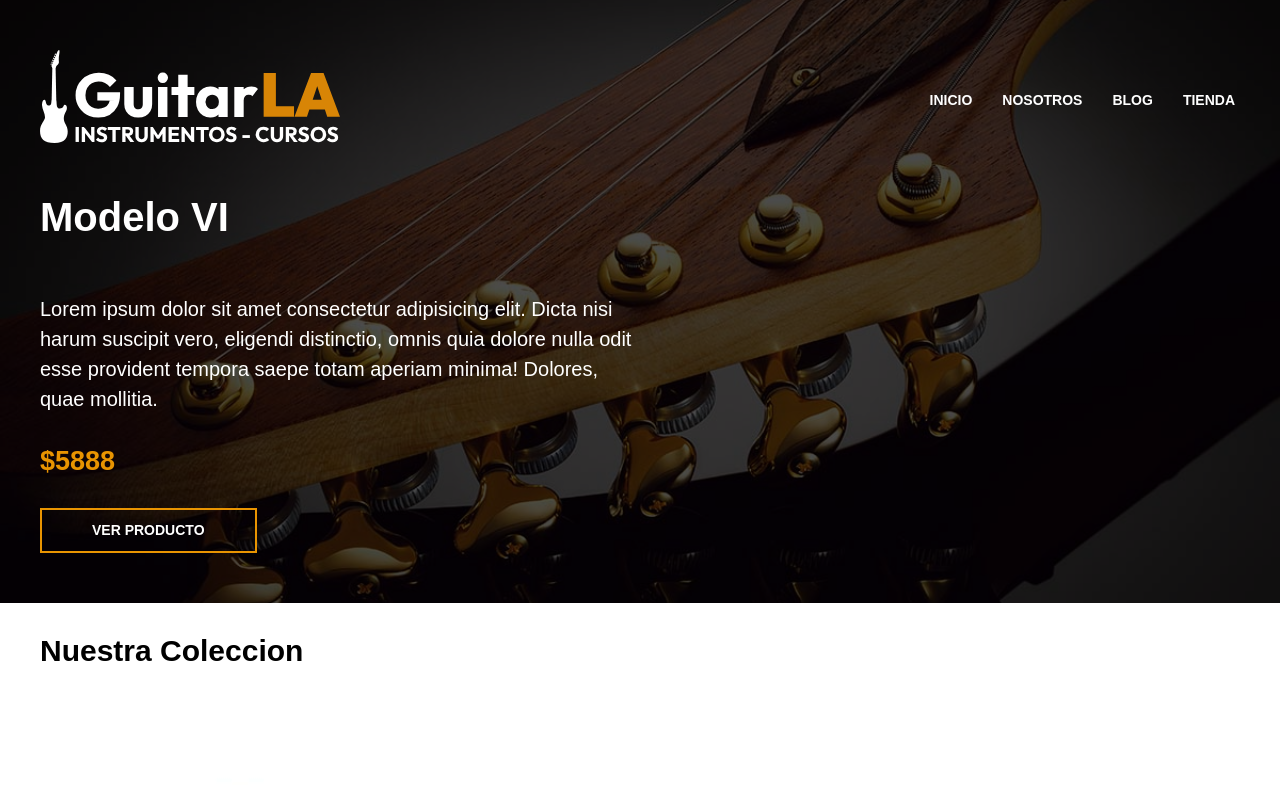
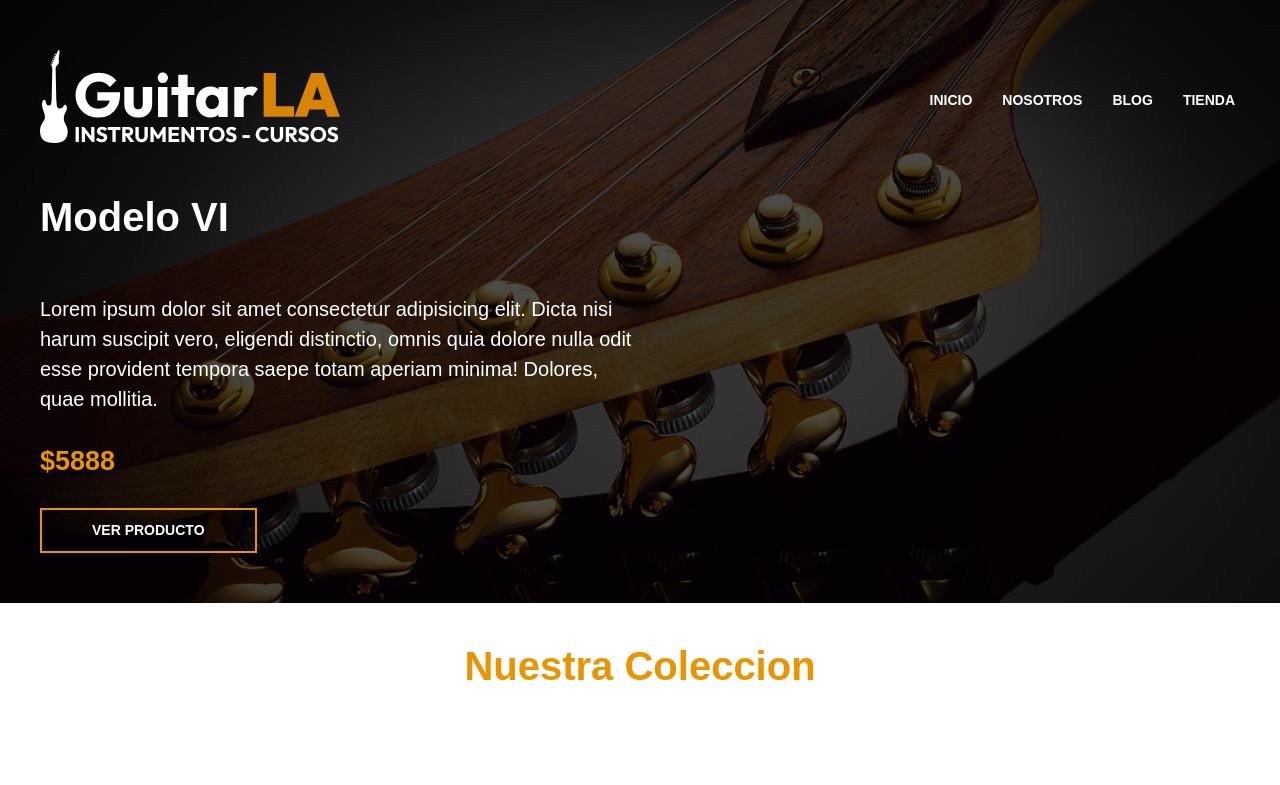
Before and after one commit to abinadiS/webGuitarra, a React (Vite) app: page / in a window 1280 px wide. Shown: the top 785 px of the page. Built offline with nearby package versions, Linux system fonts and the light colour scheme.

Commit message:
Ajustando imagen de guitarra al header,relative

```diff
--- a/src/components/header.css
+++ b/src/components/header.css
@@ -3,6 +3,7 @@
     background-size: cover;
     background-position: 50%;
     padding: 5rem 0;
+    position: relative;
 
 
 }
--- a/src/index.css
+++ b/src/index.css
@@ -25,3 +25,9 @@ img{
   margin: 0 auto;
   width: 95%;
 }
+[class$="heading"]{
+  font-size: 4rem;
+  text-align: center;
+  font-weight: 900;
+  color:var(--primary);
+}
```
